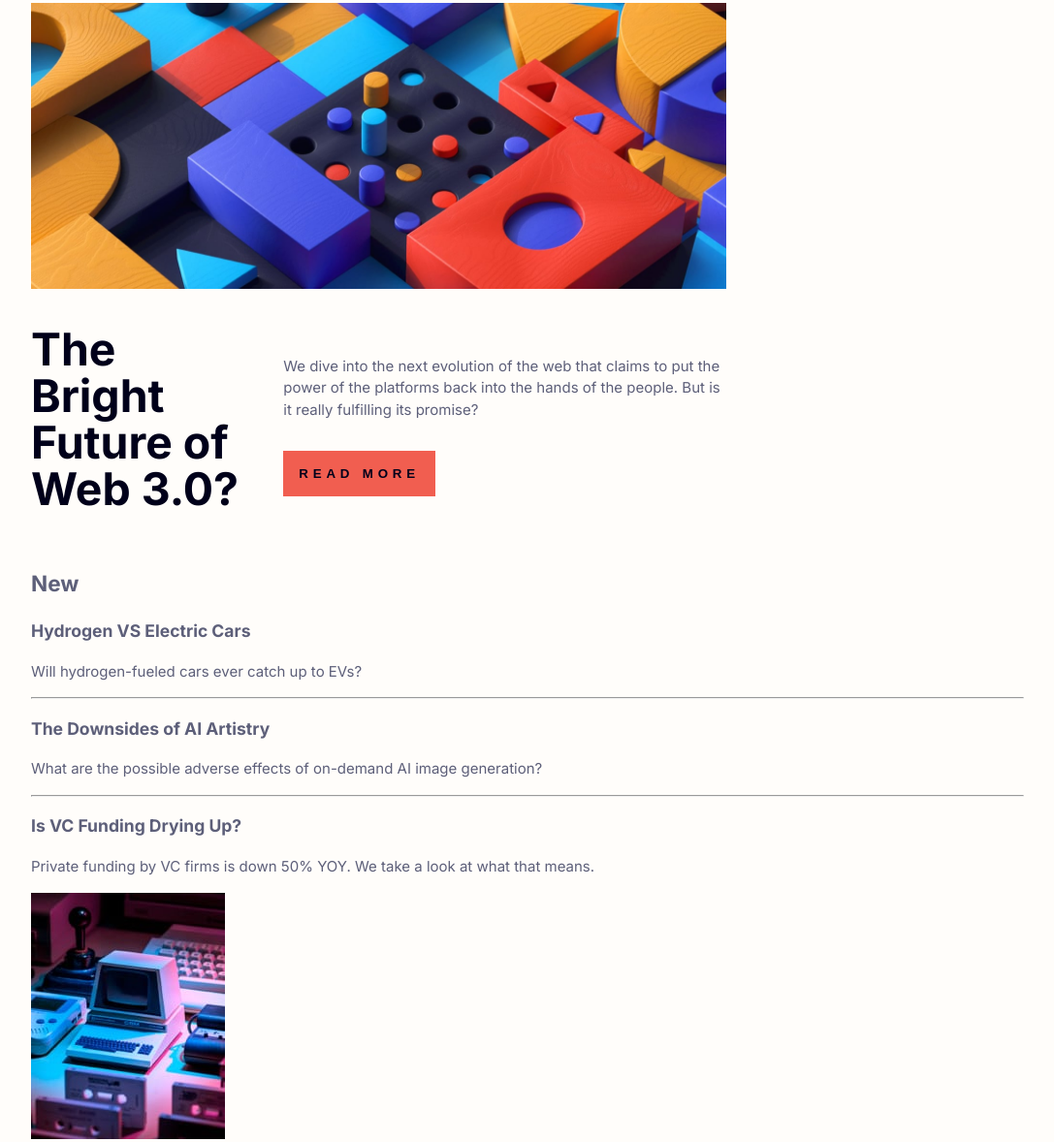
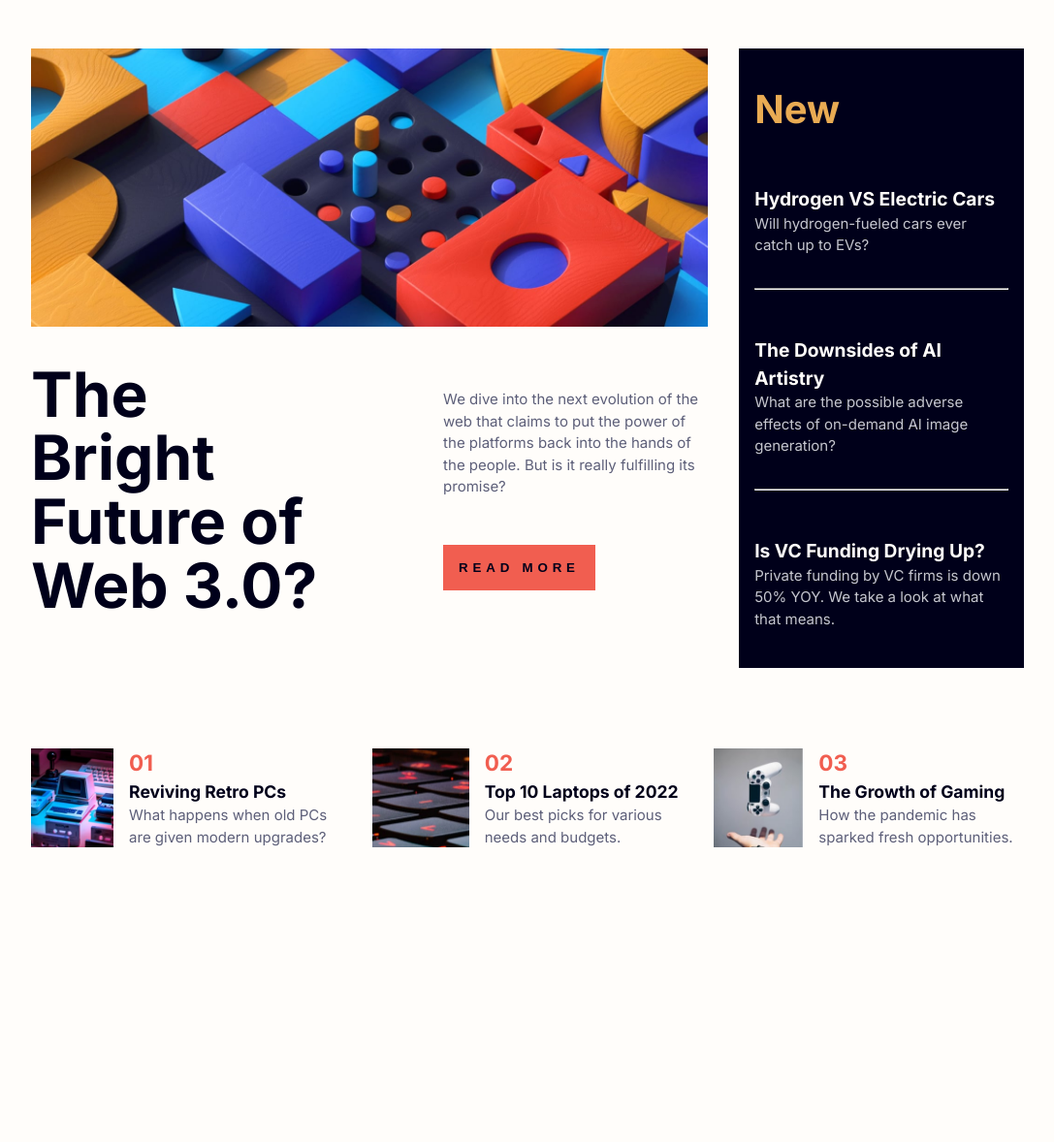
Before and after one commit to Mujeeb4582/mews-home-page-main, a website: page index.html in a window 1280 px wide. Shown: the part 154-1332 px from the top of the page at 97% size, without its empty margins (96-1183 px from the left). After the commit the page ends 1111 px from the top, so only its background shows below. Drawn offline with Linux system fonts and the light colour scheme.

Commit message:
Add styling

```diff
--- a/assets/css/styles.css
+++ b/assets/css/styles.css
@@ -7,13 +7,6 @@
   --Dark-grayish-blue: hsl(236, 13%, 42%);
   --Very-dark-blue: hsl(240, 100%, 5%);
 }
-
-/* @font-face {
-    font-family: 'custom-inter';
-    src: url('./../fonts/Inter-VariableFont_slnt\,wght.ttf');
-    src: url('./../fonts//static/Inter-Bold.ttf');
-    src: url('./../fonts/static/Inter-ExtraBold.ttf');
-} */
 
 a {
   text-decoration: none;
@@ -46,6 +39,11 @@ nav {
 
 }
 
+main {
+  display: flex;
+  gap: 2rem;
+}
+
 .hero-image {
   width: 100%;
   height: 100%;
@@ -55,26 +53,28 @@ nav {
 .hero-container {
   display: flex;
   flex-direction: column;
-  width: 70%;
+  width: 80%;
 }
 
 .hero-article {
   display: grid;
-  grid-template-columns: 0.5fr 1fr;
-  column-gap: 2rem;
+  grid-template-columns: 0.5fr 0.42fr;
+  gap: 3rem;
+  margin-top: -1rem;
+  justify-content: space-between;
 }
 
 .hero-title, .logo{
-  font-size: 2.9rem;
+  font-size: 4rem;
   font-weight: bolder;
-  line-height: 3rem;
+  line-height: 4.1rem;
   color: var(--Very-dark-blue);
 }
 
 .hero-body {
   display: flex;
   flex-direction: column;
-  gap: 1rem;
+  gap: 3rem;
   justify-content: center;
   align-items: center;
 }
@@ -86,6 +86,71 @@ nav {
   color: var(--Very-dark-blue);
   border: none;
   cursor: pointer;
+  /* font-size: 1rem; */
   font-weight: bolder;
   letter-spacing: 0.3rem;
 }
+
+.side-panel {
+  display: flex;
+  flex-direction: column;
+  gap: 1rem;
+  width: 30%;
+  background-color: var(--Very-dark-blue);
+  padding: 0 1rem;
+}
+
+.side-panel > div > h2 {
+  font-size: 2.5rem;
+  font-weight: bolder;
+  color: var(--primary-soft-orange);
+}
+
+.side-panel h3 {
+  font-size: 1.2rem;
+  font-weight: bolder;
+  color: var(--Off-white);
+  margin-top: 3rem;
+}
+
+.side-panel p {
+  color: var(--Grayish-blue);
+  margin-bottom: 2rem;
+}
+
+.articles-section {
+  display: grid;
+  grid-template-columns: repeat(3, 1fr);
+  gap: 2rem;
+  margin: 2rem 0;
+}
+
+.article-details {
+  display: flex;
+  gap: 1rem;
+  align-items: center;
+  justify-content: space-between;
+}
+
+.article-image {
+  width: 50%;
+  height: 50%;
+  object-fit: cover;
+}
+
+.article-body > h2, h3, p {
+  margin: 0;
+}
+
+.article-body > h2 {
+  color: var(--primary-soft-red);
+}
+
+.article-body > h3 {
+  color: var(--Very-dark-blue);
+  font-weight: bolder;
+}
+
+.article-body > p {
+  color: var(--Dark-grayish-blue);
+}
```
